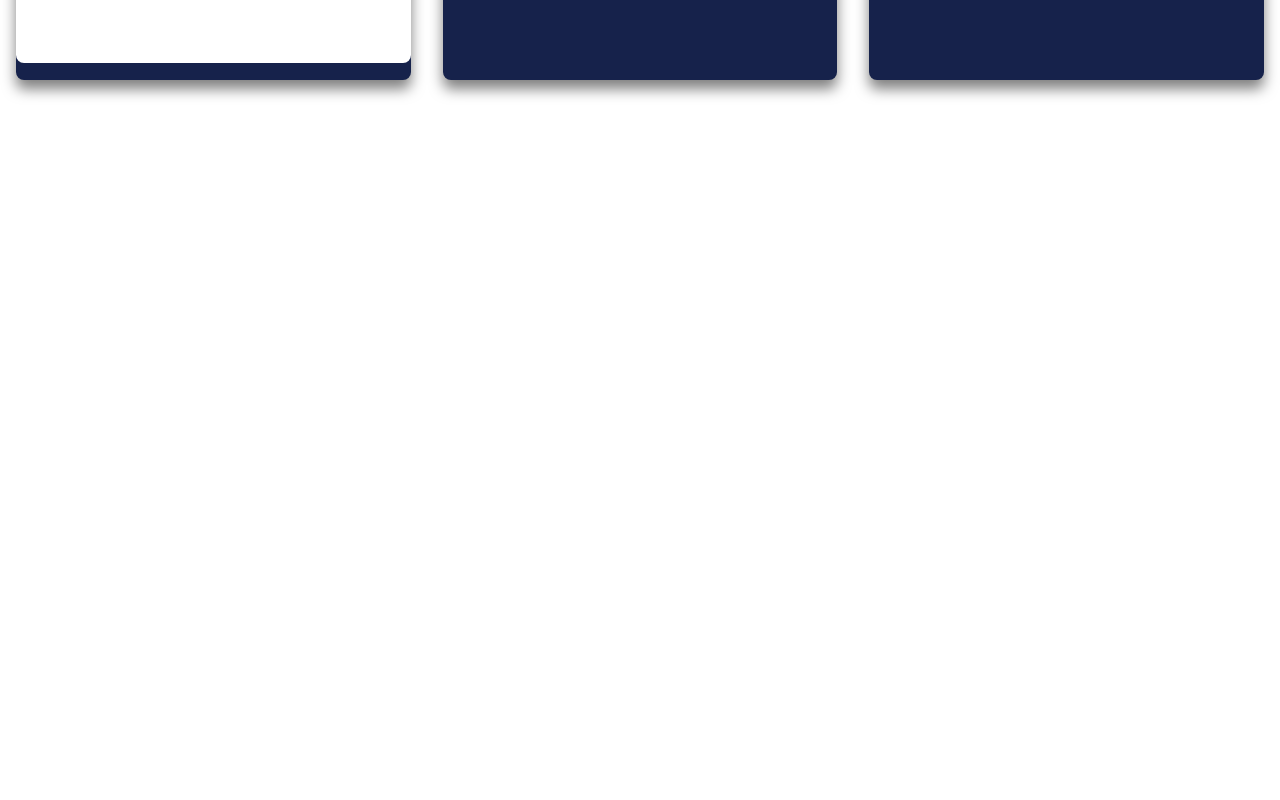
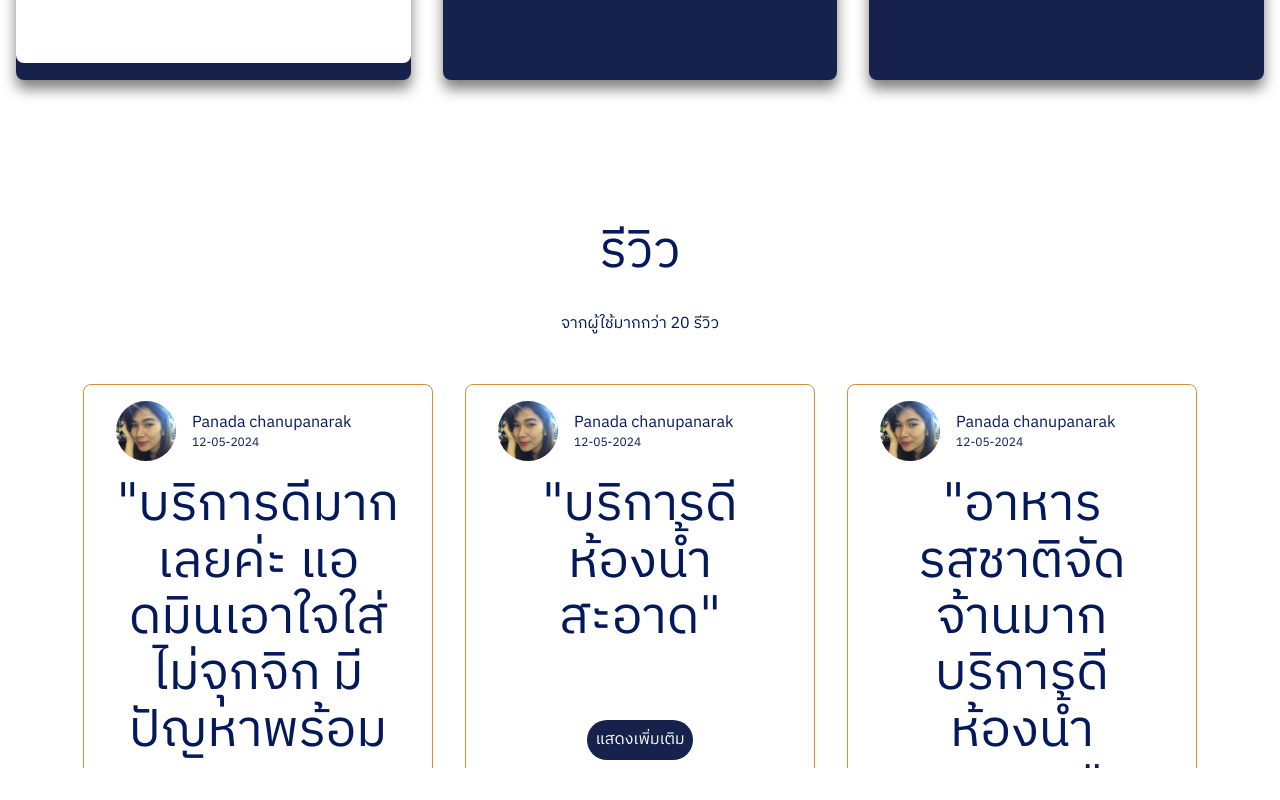
Before and after one commit to PathompongPA/car-rent, a React (Vite) app: page /#/ in a window 1280 px wide. Shown: the part 2640-3440 px from the top of the page. Before the commit the page ends 2784 px from the top, so only its background shows below. Built offline with nearby package versions, Linux system fonts and the light colour scheme.

Commit message:
create(review) : create component review

```diff
--- a/package.json
+++ b/package.json
@@ -14,6 +14,7 @@
   },
   "dependencies": {
     "@tailwindcss/vite": "^4.1.8",
+    "dayjs": "^1.11.13",
     "gh-pages": "^6.3.0",
     "react": "^19.1.0",
     "react-dom": "^19.1.0",
--- a/src/components/index.js
+++ b/src/components/index.js
@@ -1,11 +1,13 @@
 import JourneyBooking from "./journeyBooking.component";
 import NavigationBar from "./navbar.component";
 import ResultCar from "./resultCar.component";
+import Review from "./review.component";
 import SearchCar from "./searchCar.component";
 
 export {
     NavigationBar,
     SearchCar,
     ResultCar,
-    JourneyBooking
+    JourneyBooking,
+    Review
 }
--- /dev/null
+++ b/src/components/review.component.jsx
@@ -0,0 +1,32 @@
+import { useState } from "react";
+import { mockup } from "../mockup";
+
+export default function Review() {
+    const { title, description, list, amount } = mockup.component.review;
+    const [showMore, setShowMore] = useState(false)
+    function handleBtnShowMore() {
+        setShowMore(!showMore)
+    }
+    return (
+        <div className="review >> flex flex-col | w-full gap-8  px-4 py-8 pt-20 | md:max-w-7xl md:gap-8">
+            <h1 className="review__title >> text-center font-bold text-5xl text-blue-1">{title}</h1>
+            <h3 className="review__description >> text-center font-bold text-blue-1">{`${description} ${amount} รีวิว`}</h3>
+            <div className={`review__container-card >> flex flex-wrap justify-center relative overflow-hidden | w-full gap-4 p-4 | md:gap-8 ${showMore ? "h-full" : "h-[70vh] md:h-[50vh]"}`}>
+                {list.map(({ img, reviewName, date, message }, index) =>
+                    <div className="review__card --btn >> flex flex-col gap-4 w-full p-4 pb-8 | border-1 border-golden-1 rounded-lg | md:p-8 md:pt-4 md:max-w-[350px]" key={`review-card-${index}`}>
+                        <div className="review__container-header-card >> flex items-center | w-full gap-4 ">
+                            <img className="review_card-img >> aspect-1/1 | w-[60px] bg-gray-1 rounded-full" src={img} alt={`${reviewName} image`} />
+                            <div className="review__container-title-card">
+                                <h3 className="review__card-review-name >> font-bold text-blue-1">{reviewName}</h3>
+                                <div className="review__card-date >> text-xs font-medium text-blue-1">{date.format("DD-MM-YYYY")}</div>
+                            </div>
+                        </div>
+                        <h1 className="review__card-message >> text-center  text-xl font-bold text-blue-1 ">{`"${message}"`}</h1>
+                    </div>
+                )}
+                <div className="review__btn-show-more --btn >> absolute bottom-2 | w-fit p-2 | bg-blue-2 | text-white | rounded-full " onClick={handleBtnShowMore}>{!showMore ? "แสดงเพิ่มเติม" : "แสดงให้น้อยลง"}</div>
+            </div>
+        </div>
+    )
+
+};
--- a/src/mockup/component.mockup.js
+++ b/src/mockup/component.mockup.js
@@ -1,6 +1,9 @@
 import bigImg from '../assets/bigImg.jpg'
 import logo from "../assets/logo.jpg"
 import booking from '../assets/component/journeyBooking/booking.jpg'
+import dayjs from 'dayjs'
+import user1 from '../assets/component/review/img/user1.jpg'
+
 let component = {
     "navbar": {
         logo: logo,
@@ -72,8 +75,60 @@ let component = {
             ],
             amount: 0
         }
+    },
+    "review": {
+        title: "รีวิว",
+        description: "จากผู้ใช้มากกว่า",
+        list: [],
+        amount: 0
     }
 }
+let review1 =
+{
+    img: user1,
+    reviewName: "Panada chanupanarak",
+    date: dayjs("05-12-24"),
+    message: "บริการดีมากเลยค่ะ แอดมินเอาใจใส่ ไม่จุกจิก มีปัญหาพร้อมตอบตลอด 24 ชม"
+}
+let review2 = {
+    img: user1,
+    reviewName: "Panada chanupanarak",
+    date: dayjs("05-12-24"),
+    message: "เช่ารถที่นี่สะดวกสบายและรวดเร็ว รถหรูใหม่ ขับสนุก บริการก็เยี่ยมาก"
+}
+let review3 = {
+    img: user1,
+    reviewName: "Panada chanupanarak",
+    date: dayjs("05-12-24"),
+    message: "บริการดี ห้องน้ำสะอาด"
+}
+let review4 = {
+    img: user1,
+    reviewName: "Panada chanupanarak",
+    date: dayjs("05-12-24"),
+    message: "อาหารรสชาติจัดจ้านมาก บริการดี ห้องน้ำสะอาด"
+}
+component.review.list.push(review1)
+component.review.list.push(review3)
+component.review.list.push(review4)
+component.review.list.push(review2)
+component.review.list.push(review1)
+component.review.list.push(review3)
+component.review.list.push(review2)
+component.review.list.push(review1)
+component.review.list.push(review3)
+component.review.list.push(review4)
+component.review.list.push(review2)
+component.review.list.push(review1)
+component.review.list.push(review3)
+component.review.list.push(review1)
+component.review.list.push(review3)
+component.review.list.push(review4)
+component.review.list.push(review2)
+component.review.list.push(review1)
+component.review.list.push(review3)
+component.review.list.push(review3)
+component.review.amount = component.review.list.length
 
 export {
     component
--- a/src/pages/home.page.jsx
+++ b/src/pages/home.page.jsx
@@ -1,4 +1,4 @@
-import { JourneyBooking, NavigationBar, ResultCar, SearchCar } from "../components"
+import { JourneyBooking, NavigationBar, ResultCar, Review, SearchCar } from "../components"
 
 export default function HomePage() {
     return (
@@ -7,6 +7,7 @@ export default function HomePage() {
             <SearchCar />
             <ResultCar />
             <JourneyBooking />
+            <Review />
         </div>
     )
 };
```
Also changed, not shown: src/components/journeyBooking.component.jsx (+1 -13 lines), src/assets/component/review/img/user1.jpg (added), 1 other file (tests, documents, lock files or other folders).
